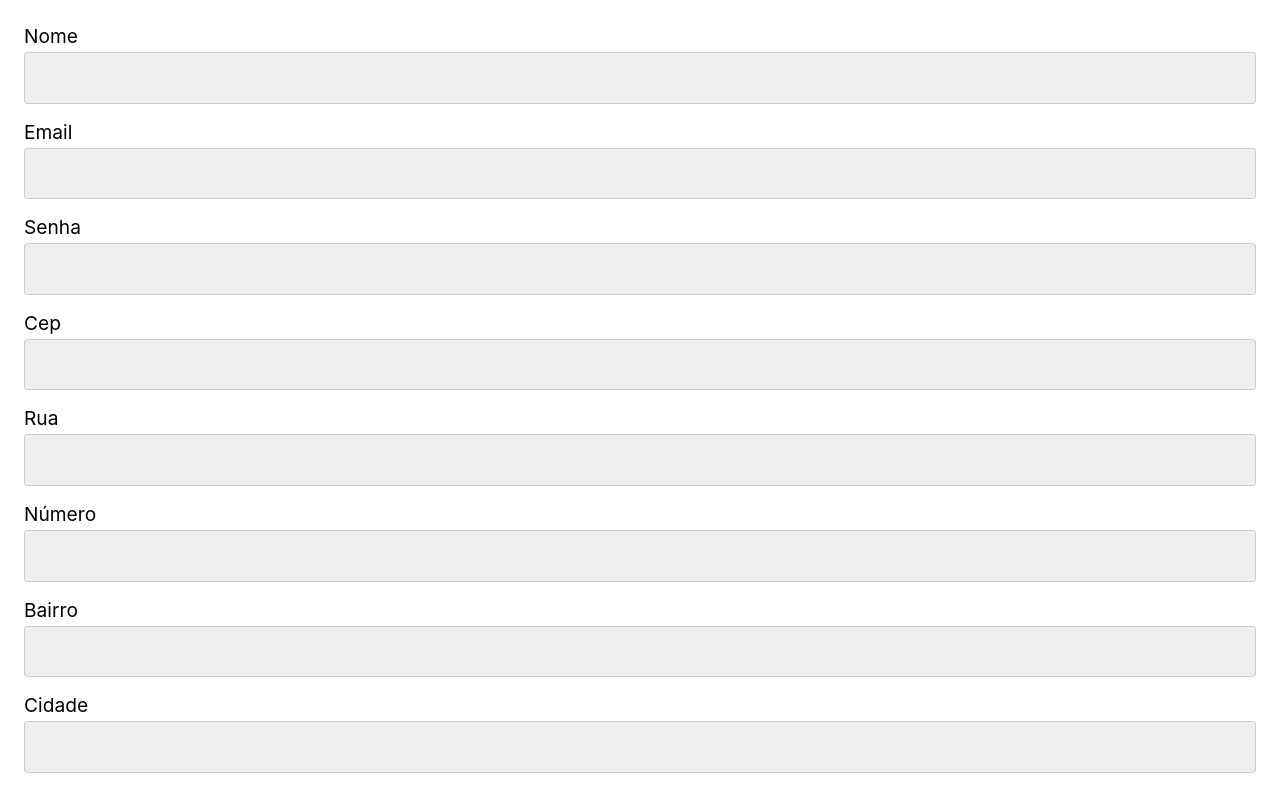
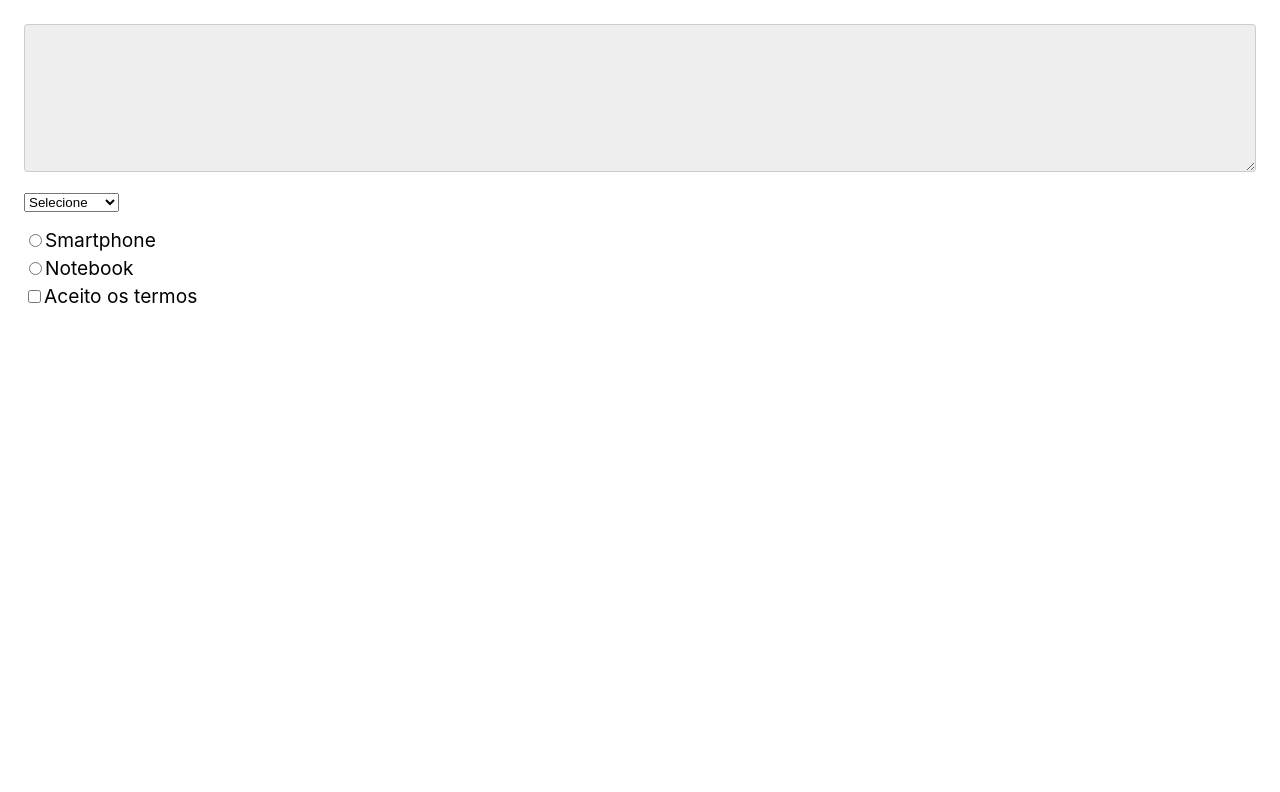
Before and after one commit to rafaelpssilva/origamid-react-completo, a React (Create React App) app in the folder appreact/: page / in a window 1280 px wide. Shown: the top 792 px of the page. Built offline with nearby package versions, Linux system fonts and the light colour scheme.

Commit message:
Aula de Checkbox

```diff
--- a/appreact/src/App.js
+++ b/appreact/src/App.js
@@ -1,8 +1,18 @@
 import React from "react";
-import Exercicio from "./components/form/Exercicio";
+import Checkbox from "./components/form/Checkbox";
+import Radio from "./components/form/Radio";
+import Select from "./components/form/Select";
+import Textarea from "./components/form/Textarea";
 
 function App() {
-    return <Exercicio />;
+    return (
+        <div>
+            <Textarea />
+            <Select />
+            <Radio />
+            <Checkbox />
+        </div>
+    );
 }
 
 export default App;
--- /dev/null
+++ b/appreact/src/components/form/Checkbox.jsx
@@ -0,0 +1,21 @@
+import React from "react";
+
+function Checkbox() {
+    const [termos, setTermos] = React.useState(false);
+    return (
+        <form>
+            <label>
+                <input
+                    type="checkbox"
+                    value="termos"
+                    checked={termos}
+                    onChange={({ target }) => setTermos(target.checked)}
+                />
+                Aceito os termos
+            </label>
+            {termos && <p>Aceitou os termos</p>}
+        </form>
+    );
+}
+
+export default Checkbox;
--- /dev/null
+++ b/appreact/src/components/form/Radio.jsx
@@ -0,0 +1,36 @@
+import React from "react";
+
+function Radio() {
+    const [radio, setRadio] = React.useState("");
+
+    function handleChange({ target }) {
+        setRadio(target.value);
+    }
+
+    return (
+        <form>
+            <label htmlFor="smartphone">
+                <input
+                    type="radio"
+                    id="smartphone"
+                    value="smartphone"
+                    checked={radio === "smartphone"}
+                    onChange={handleChange}
+                />
+                Smartphone
+            </label>
+            <label htmlFor="notebook">
+                <input
+                    type="radio"
+                    id="notebook"
+                    value="notebook"
+                    checked={radio === "notebook"}
+                    onChange={handleChange}
+                />
+                Notebook
+            </label>
+        </form>
+    );
+}
+
+export default Radio;
--- /dev/null
+++ b/appreact/src/components/form/Select.jsx
@@ -0,0 +1,26 @@
+import React from "react";
+
+function Select() {
+    const [select, setSelect] = React.useState("");
+
+    return (
+        <form>
+            <select
+                name="options"
+                id="options"
+                value={select}
+                onChange={({ target }) => setSelect(target.value)}
+            >
+                <option value="" disabled>
+                    Selecione
+                </option>
+                <option value="nootebok">Notebook</option>
+                <option value="smartphone">Smartphone</option>
+                <option value="tablet">Tablet</option>
+            </select>
+            <p>{select}</p>
+        </form>
+    );
+}
+
+export default Select;
--- /dev/null
+++ b/appreact/src/components/form/Textarea.jsx
@@ -0,0 +1,20 @@
+import React from "react";
+
+function Textarea() {
+    const [text, setText] = React.useState("");
+
+    return (
+        <form>
+            <textarea
+                name="message"
+                id="message"
+                rows="5"
+                value={text}
+                onChange={({ target }) => setText(target.value)}
+            ></textarea>
+            <p>{text}</p>
+        </form>
+    );
+}
+
+export default Textarea;
```
